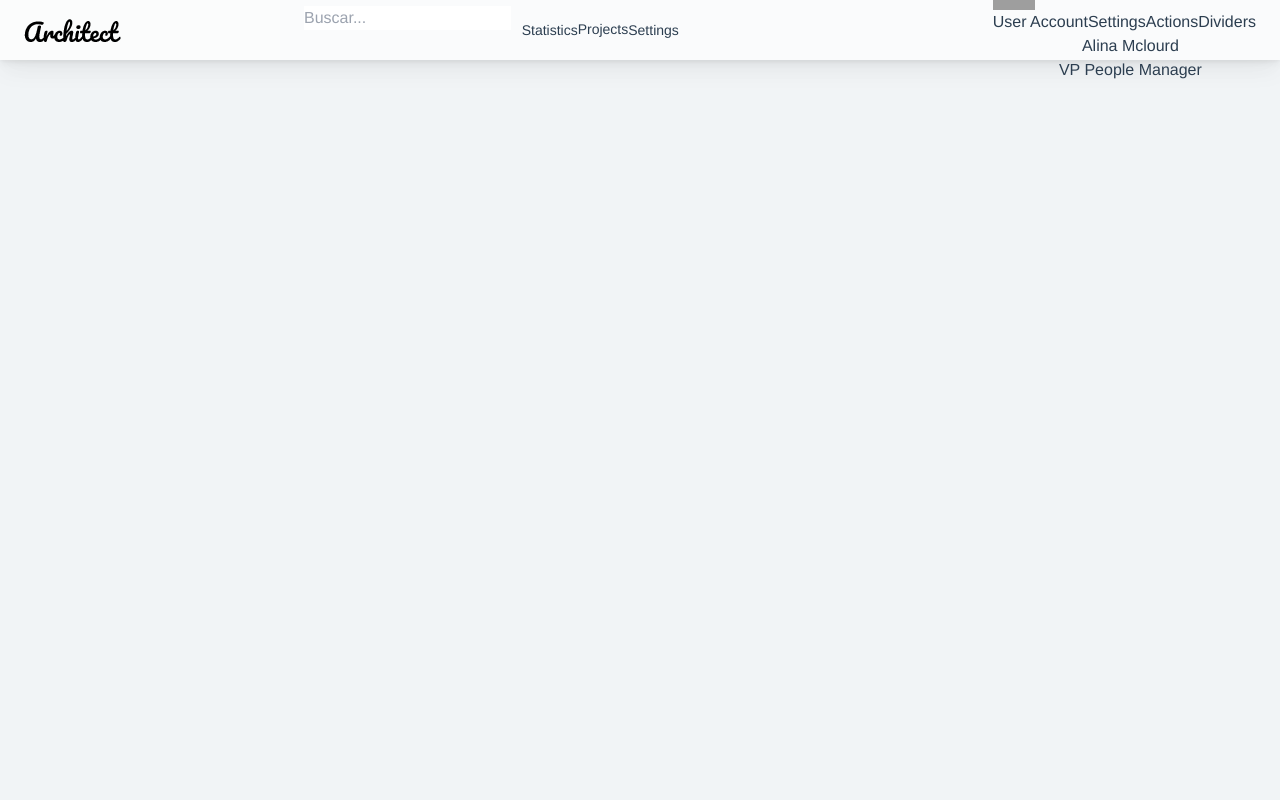
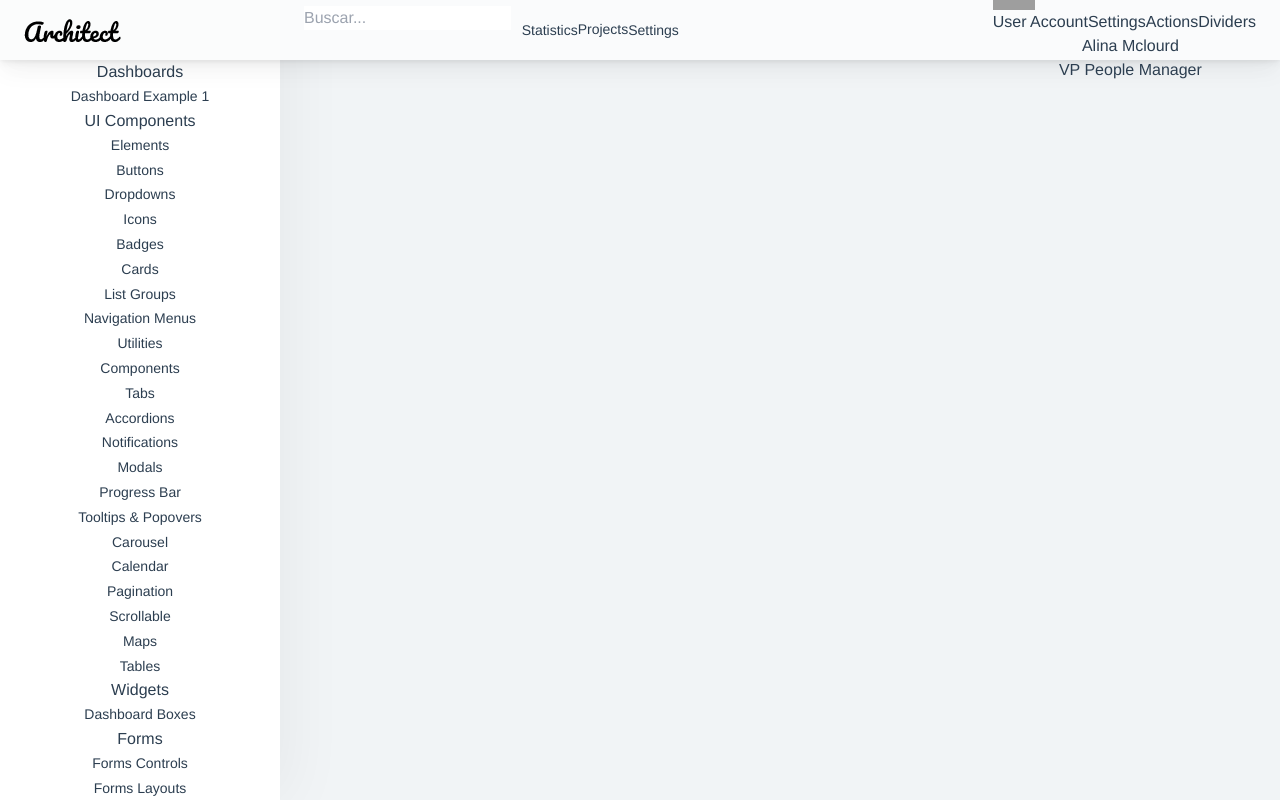
Before and after one commit to anaverde89/siremy, a Vue app: page /dashboard in a window 1280 px wide. Built offline with nearby package versions, Linux system fonts and the light colour scheme; grey boxes are pictures that could not be loaded.

Commit message:
Maquetacion de Sidebar

```diff
--- /dev/null
+++ b/src/components/dashboard/Sidebar.vue
@@ -0,0 +1,175 @@
+<template>
+  <div class="scrollbar-sidebar">
+    <div class="app-sidebar__inner">
+      <ul class="vertical-nav-menu">
+        <li class="app-sidebar__heading">Dashboards</li>
+        <li>
+          <a href="index.html" class="mm-active">
+            <i class="metismenu-icon pe-7s-rocket"></i>
+            Dashboard Example 1
+          </a>
+        </li>
+        <li class="app-sidebar__heading">UI Components</li>
+        <li>
+          <a href="#">
+            <i class="metismenu-icon pe-7s-diamond"></i>
+            Elements
+            <i class="metismenu-state-icon pe-7s-angle-down caret-left"></i>
+          </a>
+          <ul>
+            <li>
+              <a href="elements-buttons-standard.html">
+                <i class="metismenu-icon"></i>
+                Buttons
+              </a>
+            </li>
+            <li>
+              <a href="elements-dropdowns.html">
+                <i class="metismenu-icon"> </i>Dropdowns
+              </a>
+            </li>
+            <li>
+              <a href="elements-icons.html">
+                <i class="metismenu-icon"> </i>Icons
+              </a>
+            </li>
+            <li>
+              <a href="elements-badges-labels.html">
+                <i class="metismenu-icon"> </i>Badges
+              </a>
+            </li>
+            <li>
+              <a href="elements-cards.html">
+                <i class="metismenu-icon"> </i>Cards
+              </a>
+            </li>
+            <li>
+              <a href="elements-list-group.html">
+                <i class="metismenu-icon"> </i>List Groups
+              </a>
+            </li>
+            <li>
+              <a href="elements-navigation.html">
+                <i class="metismenu-icon"> </i>Navigation Menus
+              </a>
+            </li>
+            <li>
+              <a href="elements-utilities.html">
+                <i class="metismenu-icon"> </i>Utilities
+              </a>
+            </li>
+          </ul>
+        </li>
+        <li>
+          <a href="#">
+            <i class="metismenu-icon pe-7s-car"></i>
+            Components
+            <i class="metismenu-state-icon pe-7s-angle-down caret-left"></i>
+          </a>
+          <ul>
+            <li>
+              <a href="components-tabs.html">
+                <i class="metismenu-icon"> </i>Tabs
+              </a>
+            </li>
+            <li>
+              <a href="components-accordions.html">
+                <i class="metismenu-icon"> </i>Accordions
+              </a>
+            </li>
+            <li>
+              <a href="components-notifications.html">
+                <i class="metismenu-icon"> </i>Notifications
+              </a>
+            </li>
+            <li>
+              <a href="components-modals.html">
+                <i class="metismenu-icon"> </i>Modals
+              </a>
+            </li>
+            <li>
+              <a href="components-progress-bar.html">
+                <i class="metismenu-icon"> </i>Progress Bar
+              </a>
+            </li>
+            <li>
+              <a href="components-tooltips-popovers.html">
+                <i class="metismenu-icon"> </i>Tooltips &amp; Popovers
+              </a>
+            </li>
+            <li>
+              <a href="components-carousel.html">
+                <i class="metismenu-icon"> </i>Carousel
+              </a>
+            </li>
+            <li>
+              <a href="components-calendar.html">
+                <i class="metismenu-icon"> </i>Calendar
+              </a>
+            </li>
+            <li>
+              <a href="components-pagination.html">
+                <i class="metismenu-icon"> </i>Pagination
+              </a>
+            </li>
+            <li>
+              <a href="components-scrollable-elements.html">
+                <i class="metismenu-icon"> </i>Scrollable
+              </a>
+            </li>
+            <li>
+              <a href="components-maps.html">
+                <i class="metismenu-icon"> </i>Maps
+              </a>
+            </li>
+          </ul>
+        </li>
+        <li>
+          <a href="tables-regular.html">
+            <i class="metismenu-icon pe-7s-display2"></i>
+            Tables
+          </a>
+        </li>
+        <li class="app-sidebar__heading">Widgets</li>
+        <li>
+          <a href="dashboard-boxes.html">
+            <i class="metismenu-icon pe-7s-display2"></i>
+            Dashboard Boxes
+          </a>
+        </li>
+        <li class="app-sidebar__heading">Forms</li>
+        <li>
+          <a href="forms-controls.html">
+            <i class="metismenu-icon pe-7s-mouse"> </i>Forms Controls
+          </a>
+        </li>
+        <li>
+          <a href="forms-layouts.html">
+            <i class="metismenu-icon pe-7s-eyedropper"> </i>Forms Layouts
+          </a>
+        </li>
+        <li>
+          <a href="forms-validation.html">
+            <i class="metismenu-icon pe-7s-pendrive"> </i>Forms Validation
+          </a>
+        </li>
+        <li class="app-sidebar__heading">Charts</li>
+        <li>
+          <a href="charts-chartjs.html">
+            <i class="metismenu-icon pe-7s-graph2"> </i>ChartJS
+          </a>
+        </li>
+        <li class="app-sidebar__heading">PRO Version</li>
+        <li>
+          <a
+            href="https://dashboardpack.com/theme-details/architectui-dashboard-html-pro/"
+            target="_blank"
+          >
+            <i class="metismenu-icon pe-7s-graph2"> </i>
+            Upgrade to PRO
+          </a>
+        </li>
+      </ul>
+    </div>
+  </div>
+</template>
--- a/src/views/Dashboard.vue
+++ b/src/views/Dashboard.vue
@@ -1,10 +1,9 @@
 <template>
   <div
-    class="
-      app-container app-theme-white
-      body-tabs-shadow
-      fixed-sidebar fixed-header
-    "
+    :class="[
+      'app-container app-theme-white body-tabs-shadow fixed-sidebar fixed-header',
+      { 'closed-sidebar': !openMenu },
+    ]"
   >
     <div class="app-header header-shadow">
       <div class="app-header__logo">
@@ -66,6 +65,11 @@
         <btn-user :items="itemsMenu" :user="user"></btn-user>
       </div>
     </div>
+    <div class="app-main">
+      <div class="app-sidebar sidebar-shadow">
+        <sidebar></sidebar>
+      </div>
+    </div>
   </div>
 </template>
 <style scoped>
@@ -77,7 +81,7 @@ import BtnHamburger from '@/components/dashboard/BtnHamburger'
 import TxtSearch from '@/components/dashboard/TxtSearch'
 import NavItem from '@/components/dashboard/NavItem'
 import BtnUser from '@/components/dashboard/BtnUser'
-
+import Sidebar from '@/components/dashboard/Sidebar'
 export default {
   data() {
     return {
@@ -118,6 +122,7 @@ export default {
     TxtSearch,
     NavItem,
     BtnUser,
+    Sidebar,
   },
   methods: {
     toggleClose() {
```
